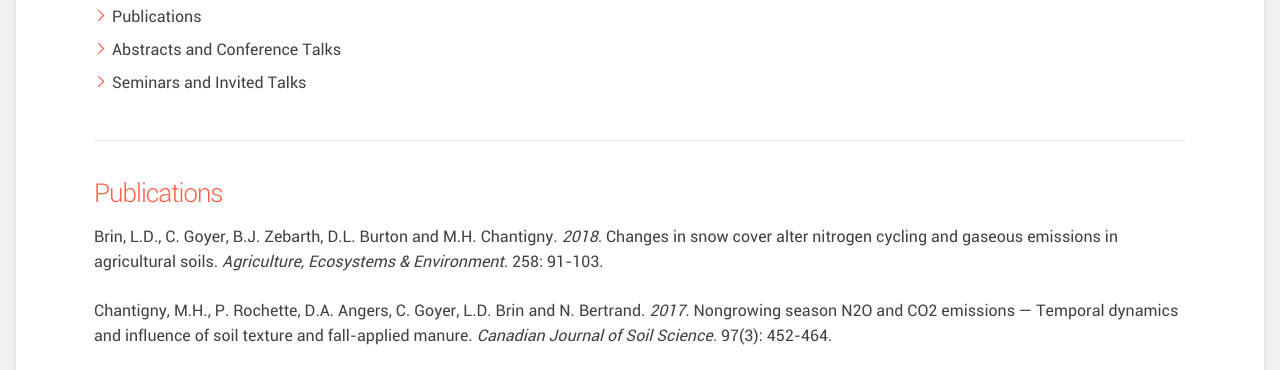
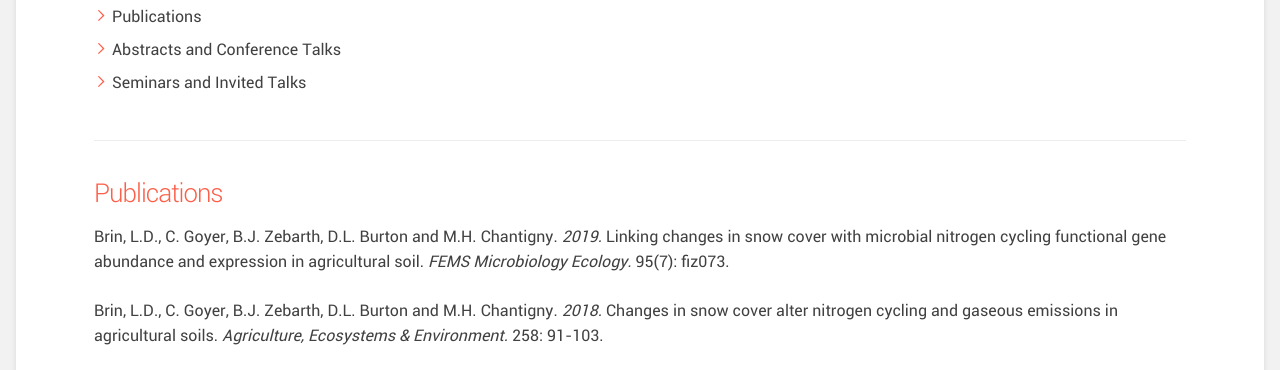
Before and after one commit to lindsaydbrin/lindsaydbrin.com, a plain HTML site: page publications.html in a window 1280 px wide. Shown: the part 385-755 px from the top of the page. Drawn offline with Linux system fonts and the light colour scheme; files whose address does not match are found by name.

Commit message:
add 2019 publication

```diff
--- a/publications.html
+++ b/publications.html
@@ -94,6 +94,7 @@
                                 <a name="Publications"></a> <hr>
     	                       <div>
                                    <h3>Publications </h3>
+                                   <p><a href="https://academic.oup.com/femsec/article-abstract/95/7/fiz073/5511778">Brin, L.D., C. Goyer, B.J. Zebarth, D.L. Burton and M.H. Chantigny. <i>2019.</i> Linking changes in snow cover with microbial nitrogen cycling functional gene abundance and expression in agricultural soil. <i> FEMS Microbiology Ecology. </i> 95(7): fiz073. </a> </p>
                                    <p><a href="https://www.sciencedirect.com/science/article/pii/S0167880918300550">Brin, L.D., C. Goyer, B.J. Zebarth, D.L. Burton and M.H. Chantigny. <i>2018.</i> Changes in snow cover alter nitrogen cycling and gaseous emissions in agricultural soils. <i> Agriculture, Ecosystems & Environment. </i> 258: 91-103. </a> </p>
                                    <p><a href="http://www.bioone.org/doi/abs/10.1139/cjss-2016-0110">Chantigny, M.H., P. Rochette, D.A. Angers, C. Goyer, L.D. Brin and N. Bertrand. <i>2017.</i> Nongrowing season N2O and CO2 emissions — Temporal dynamics and influence of soil texture and fall-applied manure. <i> Canadian Journal of Soil Science. </i> 97(3): 452-464. </a> </p>
                                    <p><a href="http://onlinelibrary.wiley.com/doi/10.1111/gcb.13370/abstract">Brin, L.D., A.E. Giblin and J.J. Rich. <i>2016.</i> Similar temperature responses suggest future climate warming will not alter partitioning between denitrification and anammox in temperate marine sediments. <i> Global Change Biology. </i> 23(1): 331-340. </a> </p>
```
